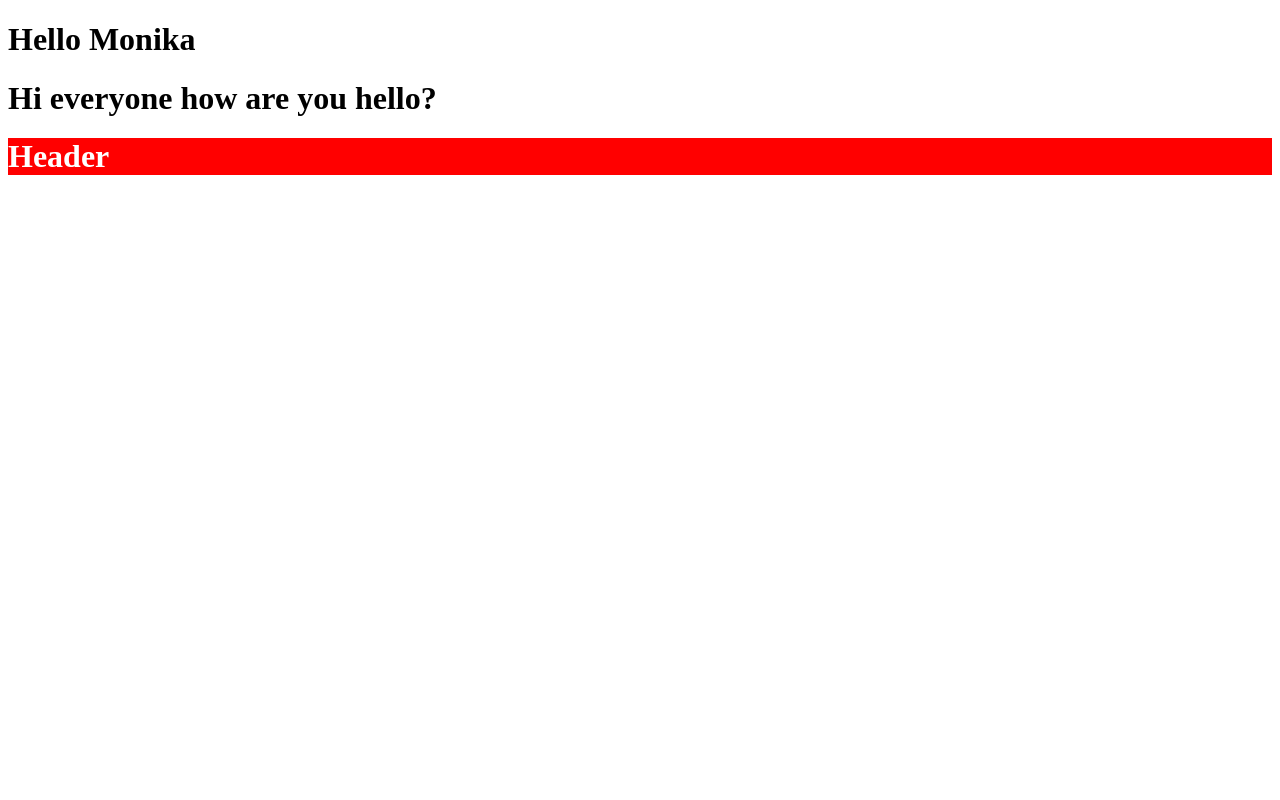
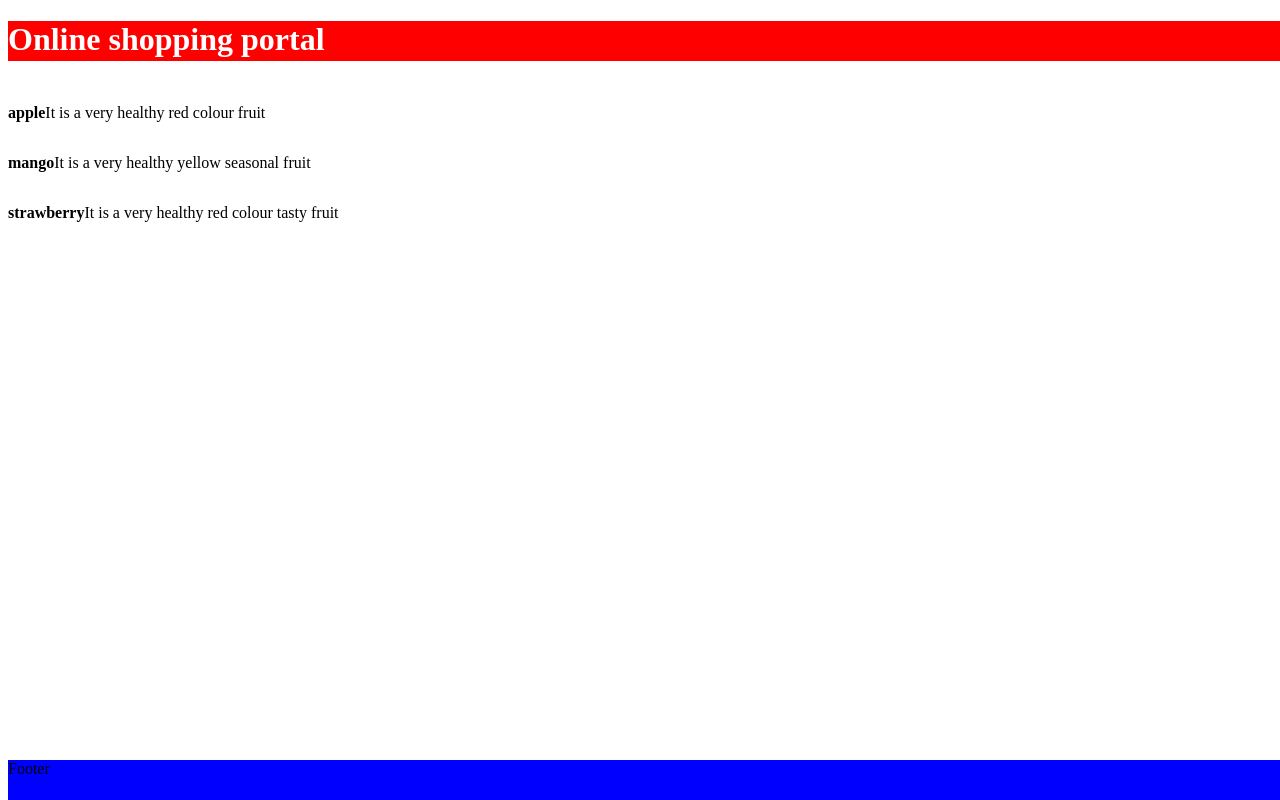
Before and after one commit to Monika-Abhijeet/Axis-react, a React (Create React App) app: page / in a window 1280 px wide. Built offline with nearby package versions, Linux system fonts and the light colour scheme.

Commit message:
parent child communication

```diff
--- a/package.json
+++ b/package.json
@@ -6,7 +6,9 @@
     "@testing-library/jest-dom": "^5.16.5",
     "@testing-library/react": "^13.4.0",
     "@testing-library/user-event": "^13.5.0",
+    "bootstrap": "^5.2.3",
     "react": "^18.2.0",
+    "react-bootstrap": "^2.6.0",
     "react-dom": "^18.2.0",
     "react-scripts": "5.0.1",
     "web-vitals": "^2.1.4"
--- /dev/null
+++ b/src/App.css
@@ -0,0 +1,4 @@
+.main-content {
+  position: relative;
+  top: 10vh;
+}
--- a/src/App.js
+++ b/src/App.js
@@ -1,11 +1,26 @@
 import Header from "./components/Header/Header";
-
+import Footer from "./components/Footer/Footer";
+import Main from "./components/Main/main";
+import "./App.css";
 function App() {
   return (
     <div className="App">
-      <h1>Hello Monika</h1>
-      <h1>Hi everyone how are you hello?</h1>
-      <Header></Header>
+      <Header title="Online shopping portal"></Header>
+      <div className="main-content">
+        <Main
+          name="apple"
+          description="It is a very healthy red colour fruit"
+        ></Main>
+        <Main
+          name="mango"
+          description="It is a very healthy yellow seasonal fruit"
+        ></Main>
+        <Main
+          name="strawberry"
+          description="It is a very healthy red colour tasty fruit"
+        ></Main>
+      </div>
+      <Footer></Footer>
     </div>
   );
 }
--- a/src/components/Footer/Footer.css
+++ b/src/components/Footer/Footer.css
@@ -0,0 +1,7 @@
+.footer-wrapper {
+  position: fixed;
+  bottom: 0;
+  background-color: blue;
+  height: 5vh;
+  width: 100vw;
+}
--- a/src/components/Footer/Footer.js
+++ b/src/components/Footer/Footer.js
@@ -0,0 +1,6 @@
+import "./Footer.css";
+function Footer() {
+  return <div className="footer-wrapper">Footer</div>;
+}
+
+export default Footer;
--- a/src/components/Header/Header.css
+++ b/src/components/Header/Header.css
@@ -1,4 +1,8 @@
 .header-wrapper {
   background-color: red;
   color: white;
+  position: fixed;
+  top: 0;
+  height: 5vh;
+  width: 100vw;
 }
--- a/src/components/Header/Header.js
+++ b/src/components/Header/Header.js
@@ -1,8 +1,8 @@
 import "./Header.css";
-function Header() {
+function Header(props) {
   return (
     <div>
-      <h1 className="header-wrapper">Header</h1>
+      <h1 className="header-wrapper">{props.title}</h1>
     </div>
   );
 }
--- /dev/null
+++ b/src/components/Main/main.css
@@ -0,0 +1,3 @@
+.dictionary {
+  display: flex;
+}
--- /dev/null
+++ b/src/components/Main/main.js
@@ -0,0 +1,15 @@
+import "./main.css";
+function Main(props) {
+  return (
+    <div>
+      <div className="dictionary">
+        <b>
+          <p>{props.name} </p>
+        </b>
+        <p>{props.description}</p>
+      </div>
+    </div>
+  );
+}
+
+export default Main;
```
Also changed, not shown: 1 other file (tests, documents, lock files or other folders).
